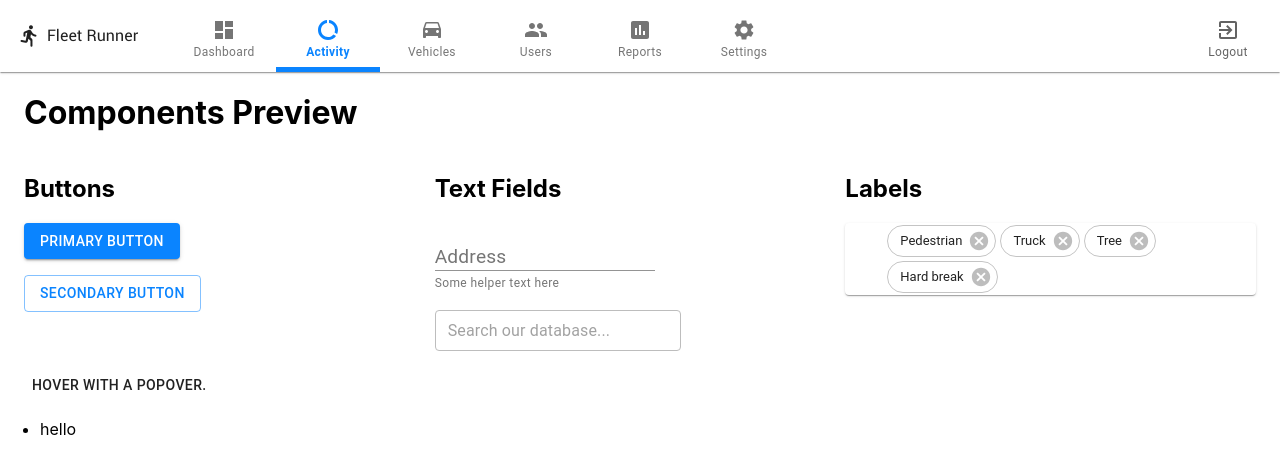
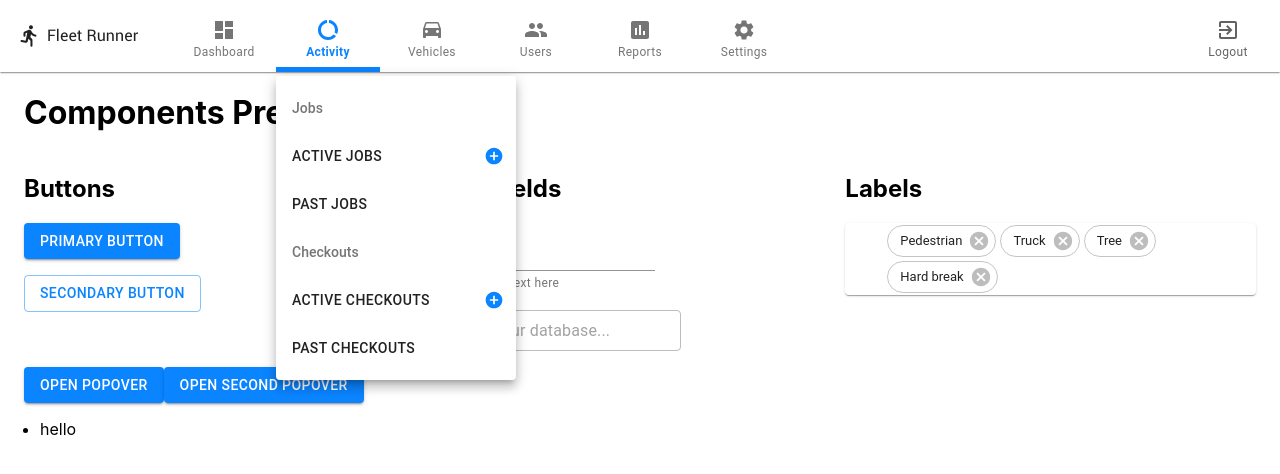
Before and after one commit to Ridecell/style-guide-comp-lib, a React (Create React App) app: page / in a window 1280 px wide. Both pictures are taken after a click on the tab "Activity". Shown: the top 474 px of the page. Built offline with nearby package versions, Linux system fonts and the light colour scheme.

Commit message:
working version of the nav with hover menus

```diff
--- a/src/components/Menu.tsx
+++ b/src/components/Menu.tsx
@@ -25,6 +25,7 @@ import AddCircle from '@material-ui/icons/AddCircle';
 // data
 import MenuItemsData from '../data/menu';
 import { IconButton } from '@material-ui/core';
+import zIndex from '@material-ui/core/styles/zIndex';
 
 const TabsWithStyles = withStyles((theme) => ({
     root: {
@@ -77,8 +78,8 @@ const MenuItemWithStyles = withStyles((theme) => ({
 }))(MenuItem);
 
 const PopoverWithStyles = withStyles((theme) => ({
+    // pointer event css property solution for hover menus: https://stackoverflow.com/questions/54705254/how-to-keep-showing-the-popover-on-hovering-on-the-anchorel-and-popover-as-w
     root: {
-        zIndex: 10000,
         pointerEvents: 'none',
     },
     paper: {
@@ -86,6 +87,13 @@ const PopoverWithStyles = withStyles((theme) => ({
         minWidth: 240
     }
 }))(Popover);
+
+const MenuListWithStyles = withStyles((theme) => ({
+    // pointer event css property solution for hover menus: https://stackoverflow.com/questions/54705254/how-to-keep-showing-the-popover-on-hovering-on-the-anchorel-and-popover-as-w
+    root: {
+        pointerEvents: 'auto',
+    },
+}))(MenuList)
 
 const useStyles = makeStyles((theme) => ({
     logo: {
@@ -99,12 +107,6 @@ const useStyles = makeStyles((theme) => ({
     img: {
         maxHeight: 24
     },
-    hidden: {
-        visibility: "hidden"
-    },
-    visible: {
-        visibility: "visible"
-    }
 }));
 
 interface RCCompProps {
@@ -141,6 +143,7 @@ const RCMenu = ({ componentProps }: RCCompProps) => {
 
     const [menuItems, setMenuItems] = React.useState(Array<MenuItem>());
     const handleMenuOpen = (id: string, event: any) => {
+        setAnchorEl(null);
         setAnchorEl(event.currentTarget);
         setMenuItems(menuData.filter(tabItem => tabItem.id == id)[0].tabMenuItems!);
         console.log(menuItems);
@@ -183,35 +186,17 @@ const RCMenu = ({ componentProps }: RCCompProps) => {
                                 <TabWithStyles icon={tabItem.icon} label={tabItem.name} key={tabItem.id} />
                         )}
                     </TabsWithStyles>
-                    {/* <MenuWithStyles
-                        id="menu"
-                        anchorEl={anchorEl}
-                        keepMounted
-                        open={Boolean(anchorEl)}
-                        // open={true}
-                        onClose={handleMenuClose}
-                    >
-                        {
-                            menuItems.map(
-                                menuItem => menuItem.isHeading ?
-                                    <ListSubheader id="nested-list-subheader">{menuItem.name}</ListSubheader>
-                                    :
-                                    <ListItem component="li" key={menuItem.id} button onClick={handleMenuItemClick}><ListItemText primary={menuItem.name} /></ListItem>
-                            )
-                        }
-                    </MenuWithStyles> */}
-                    {/* <div className={Boolean(anchorEl) ? classes.visible : classes.hidden} onMouseOut={handleMenuClose}>
-                        stuff here
-                    </div> */}
-                    <ClickAwayListener onClickAway={handleMenuClose}>
                     <PopoverWithStyles
                         id="mouse-over-popover"
                         open={Boolean(anchorEl)}
                         anchorEl={anchorEl}
-                            // onClose={handleMenuClose}
+                        keepMounted
+                        onClose={handleMenuClose}
+                        // using onMouseLeave on the parent paper component to trigger close once the pointer leaves the menu
+                        PaperProps={{ onMouseLeave: handleMenuClose }}
                         disableRestoreFocus
                     >
-                            <MenuList>
+                        <MenuListWithStyles>
                             {
                                 menuItems.map(
                                     menuItem => menuItem.isHeading ?
@@ -221,38 +206,12 @@ const RCMenu = ({ componentProps }: RCCompProps) => {
                                             <Box flexGrow={1}><Button onClick={() => handleMenuItemClick("http://google.com")}>{menuItem.name}</Button></Box>
                                             {Boolean(menuItem.addItemRoute) ?
                                                 <IconButton color="primary"><AddCircle fontSize="small" /></IconButton>
-                                                    // <Link component="button"><AddCircle fontSize="small" /></Link>
                                                 : <></>}
                                         </MenuItemWithStyles>
                                 )
                             }
-                            </MenuList>
+                        </MenuListWithStyles>
                     </PopoverWithStyles>
-                        {/* <MenuWithStyles
-                            id="menu"
-                            anchorEl={anchorEl}
-                            keepMounted
-                            open={Boolean(anchorEl)}
-                            // open={true}
-                            onClose={handleMenuClose}
-                        >
-                            <MenuList>
-                                {
-                                    menuItems.map(
-                                        menuItem => menuItem.isHeading ?
-                                            <ListSubheader id="nested-list-subheader">{menuItem.name}</ListSubheader>
-                                            :
-                                            <MenuItem button key={menuItem.id} onClick={handleMenuItemClick}>
-                                                <Typography>{menuItem.name}</Typography>
-                                                <ListItemIcon>
-                                                    <AddCircle fontSize="small" />
-                                                </ListItemIcon>
-                                            </MenuItem>
-                                    )
-                                }
-                            </MenuList>
-                        </MenuWithStyles> */}
-                    </ClickAwayListener>
                 </Box>
                 <Box>
                     <TabWithStyles icon={<Exit />} label="Logout" />
--- a/src/components/PopoverTest.tsx
+++ b/src/components/PopoverTest.tsx
@@ -11,6 +11,9 @@ const useStyles = makeStyles((theme) => ({
     },
     paper: {
         padding: theme.spacing(1),
+    },
+    typography: {
+        padding: theme.spacing(2),
     },
 }))
 
@@ -26,37 +29,37 @@ const PopoverTest = () => {
         setAnchorEl(null)
     }
 
-    const open = Boolean(anchorEl)
+    const open = Boolean(anchorEl);
+    const id = open ? 'simple-popover' : undefined;
 
     return (
         <>
             <div>
-                <Button
-                    onMouseEnter={handlePopoverOpen}
-                    onMouseLeave={handlePopoverClose}
-                >
-                    Hover with a Popover.
+                <Button aria-describedby={id} variant="contained" color="primary" onMouseEnter={handlePopoverOpen}>
+                    Open Popover
+                </Button>
+                <Button aria-describedby={id} variant="contained" color="primary" onMouseEnter={handlePopoverOpen}>
+                    Open Second Popover
                 </Button>
                 <Popover
-                    id="mouse-over-popover"
-                    className={classes.popover}
-                    // classes={{
-                    //     paper: classes.paper,
-                    // }}
+                    id={id}
                     open={open}
                     anchorEl={anchorEl}
-                    // anchorOrigin={{
-                    //     vertical: 'bottom',
-                    //     horizontal: 'left',
-                    // }}
-                    // transformOrigin={{
-                    //     vertical: 'top',
-                    //     horizontal: 'left',
-                    // }}
                     onClose={handlePopoverClose}
-                    disableRestoreFocus
+                    anchorOrigin={{
+                        vertical: 'bottom',
+                        horizontal: 'center',
+                    }}
+                    transformOrigin={{
+                        vertical: 'top',
+                        horizontal: 'center',
+                    }}
                 >
-                    <Typography>I use Popover.</Typography>
+                    <Typography className={classes.typography}>The content of the Popover.</Typography>
+                    <Button>This is a button</Button>
+                    <Button>This is a button</Button>
+                    <Button>This is a button</Button>
+                    <Button>This is a button</Button>
                 </Popover>
             </div>
         </>
--- a/src/data/menu.js
+++ b/src/data/menu.js
@@ -5,6 +5,7 @@ import DriveEta from '@material-ui/icons/DriveEta';
 import People from '@material-ui/icons/People';
 import Chart from '@material-ui/icons/InsertChart';
 import Settings from '@material-ui/icons/Settings';
+import AccountBalance from '@material-ui/icons/AccountBalance';
 
 const fontSize = "small";
 
```
Lines whose indentation alone changed are shown as unchanged.
